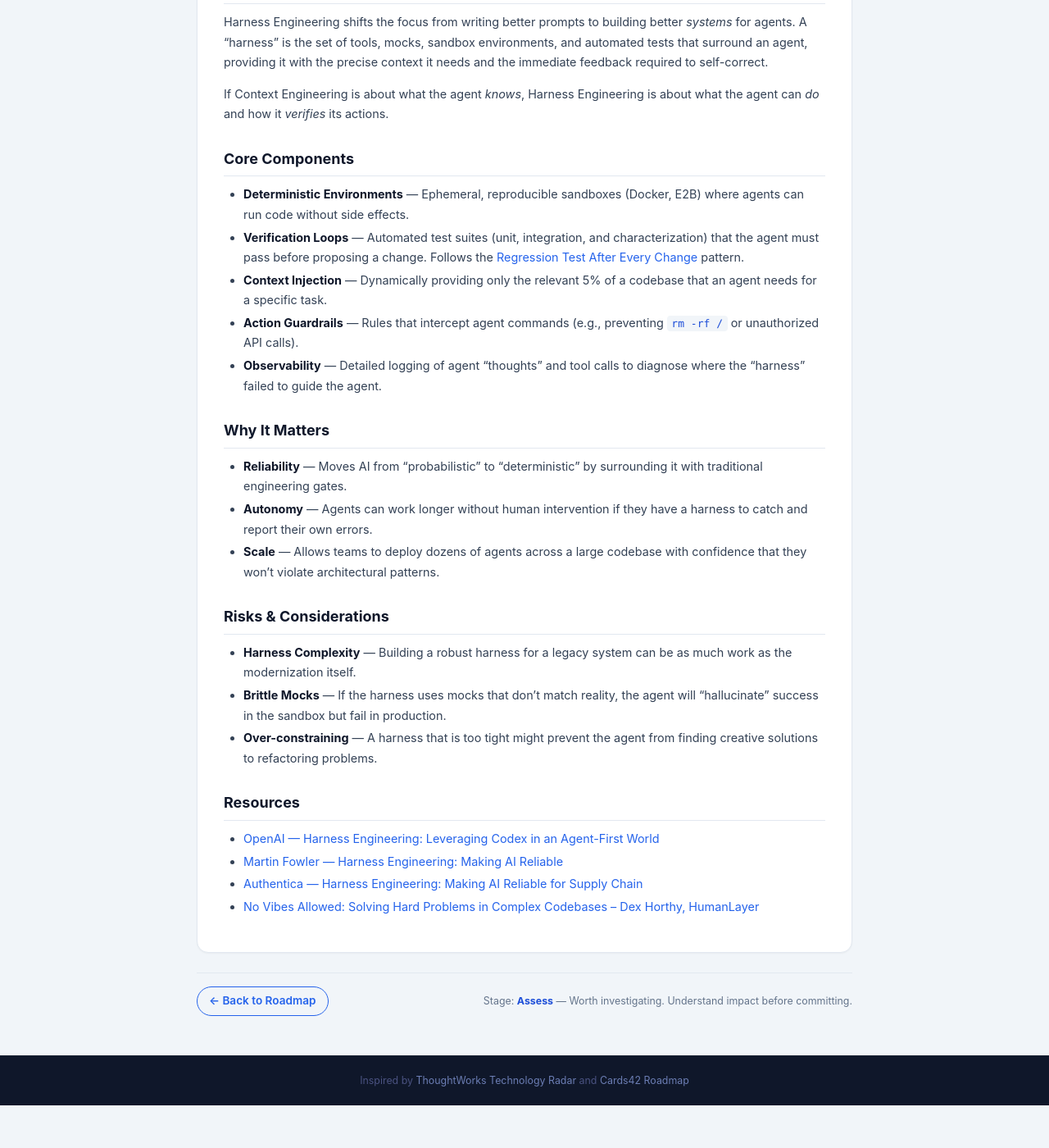
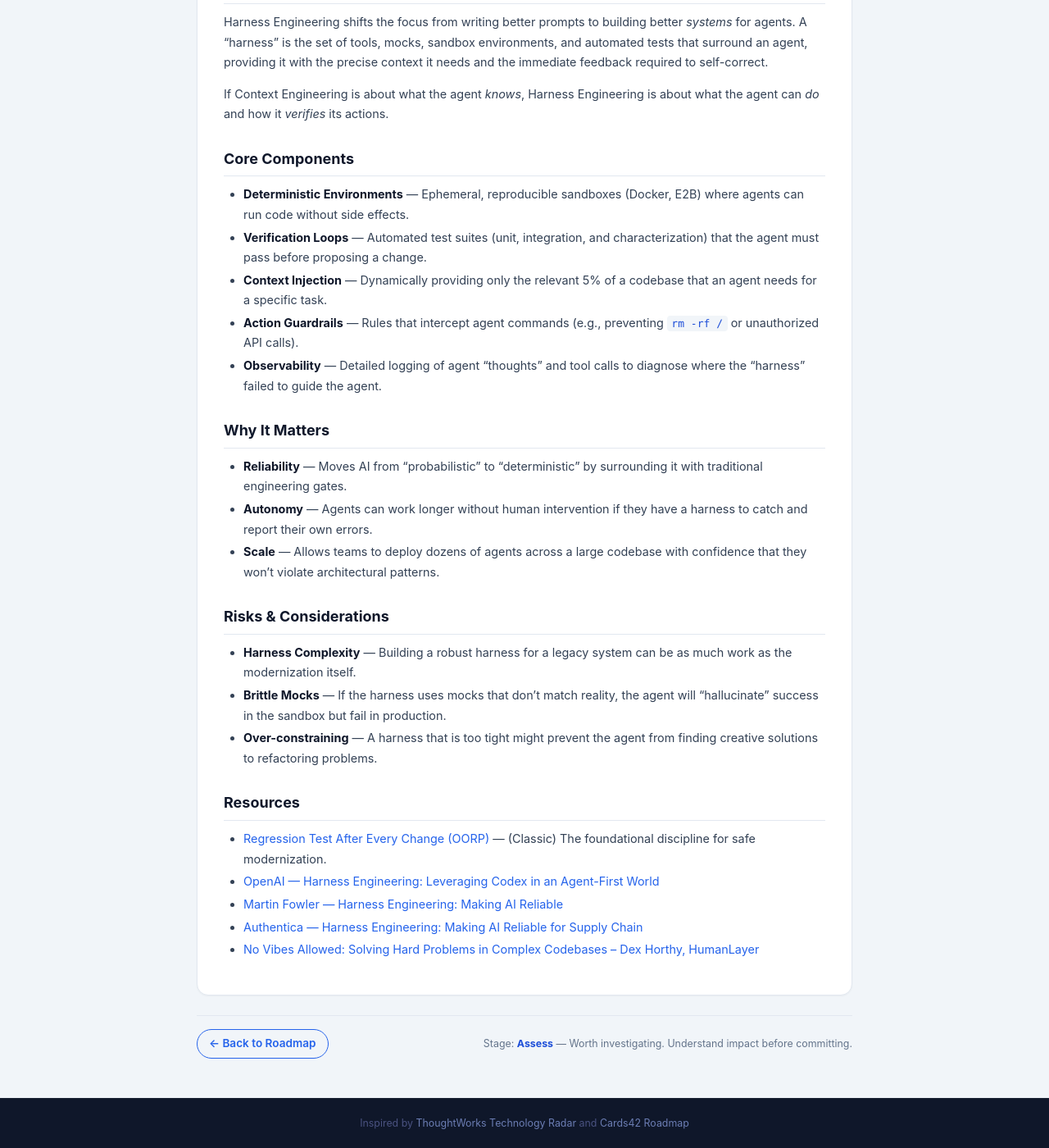
Before and after one commit to feststelltaste/asmr, a Jekyll site: the page built from _practices/harness-engineering.md, in a window 1280 px wide and 1400 px high, scrolled down 557 px. Shown: the whole window at 82% size. Built offline with Jekyll 4.4.1, drawn with Linux system fonts in a browser that asks for light colours; before the commit the page ends 1905 px from its top, so only the background shows below that.

Commit message:
clean up OORP reference in harness engineering

```diff
--- a/_practices/harness-engineering.md
+++ b/_practices/harness-engineering.md
@@ -16,7 +16,7 @@ If Context Engineering is about what the agent *knows*, Harness Engineering is a
 ## Core Components
 
 - **Deterministic Environments** — Ephemeral, reproducible sandboxes (Docker, E2B) where agents can run code without side effects.
-- **Verification Loops** — Automated test suites (unit, integration, and characterization) that the agent must pass before proposing a change. Follows the [Regression Test After Every Change](https://oorp.github.io/#regression-test-after-every-change) pattern.
+- **Verification Loops** — Automated test suites (unit, integration, and characterization) that the agent must pass before proposing a change.
 - **Context Injection** — Dynamically providing only the relevant 5% of a codebase that an agent needs for a specific task.
 - **Action Guardrails** — Rules that intercept agent commands (e.g., preventing `rm -rf /` or unauthorized API calls).
 - **Observability** — Detailed logging of agent "thoughts" and tool calls to diagnose where the "harness" failed to guide the agent.
@@ -35,6 +35,7 @@ If Context Engineering is about what the agent *knows*, Harness Engineering is a
 
 ## Resources
 
+- [Regression Test After Every Change (OORP)](https://oorp.github.io/#regression-test-after-every-change) — (Classic) The foundational discipline for safe modernization.
 - [OpenAI — Harness Engineering: Leveraging Codex in an Agent-First World](https://openai.com/index/harness-engineering/)
 - [Martin Fowler — Harness Engineering: Making AI Reliable](https://martinfowler.com/articles/exploring-gen-ai/harness-engineering.html)
 - [Authentica — Harness Engineering: Making AI Reliable for Supply Chain](https://authenti.ca/news/harness-engineering)
```
